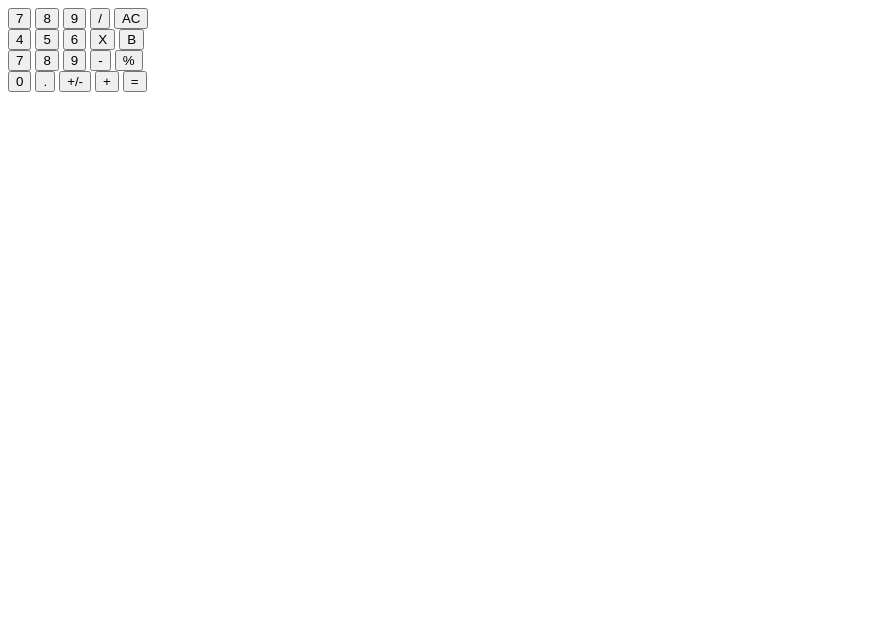
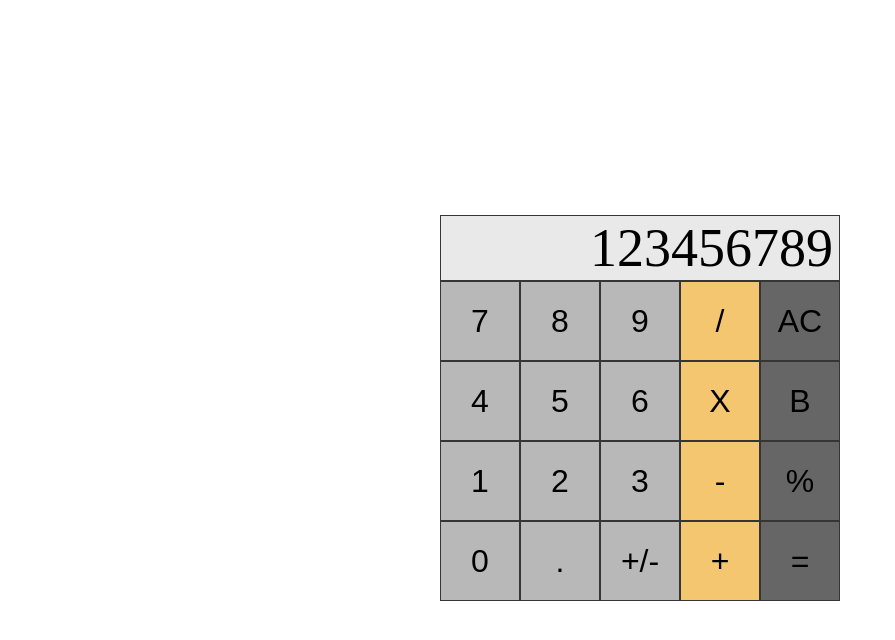
Before and after one commit to rdbarker/calculator, a plain HTML site: page index.html in a window 1280 px wide. Shown: the whole page, without its empty margins (0-895 px from the left). Drawn offline with Linux system fonts and the light colour scheme.

Commit message:
basic styling

```diff
--- a/index.html
+++ b/index.html
@@ -10,29 +10,29 @@
 </head>
 <body>
     <div class="wrapper">
-        <div class="screen"></div>
-        <div class="row1">
+        <div class="screen">123456789</div>
+        <div class="row">
             <button class="button-number" id="button7">7</button>
             <button class="button-number" id="button8">8</button>
             <button class="button-number" id="button9">9</button>
             <button class="button-operator" id="buttonDivide">/</button>
             <button class="button-function" id="buttonClear">AC</button>
         </div>
-        <div class="row2">
+        <div class="row">
             <button class="button-number" id="button4">4</button>
             <button class="button-number" id="button5">5</button>
             <button class="button-number" id="button6">6</button>
             <button class="button-operator" id="buttonTimes">X</button>
             <button class="button-function" id="buttonBack">B</button>
         </div>
-        <div class="row3">
-            <button class="button-number" id="button1">7</button>
-            <button class="button-number" id="button2">8</button>
-            <button class="button-number" id="button3">9</button>
+        <div class="row">
+            <button class="button-number" id="button1">1</button>
+            <button class="button-number" id="button2">2</button>
+            <button class="button-number" id="button3">3</button>
             <button class="button-operator" id="buttonMinus">-</button>
             <button class="button-function" id="buttonPercent">%</button>
         </div>
-        <div class="row4">
+        <div class="row">
             <button class="button-number" id="button0">0</button>
             <button class="button-number" id="buttonPeriod">.</button>
             <button class="button-number" id="buttonNegative">+/-</button>
--- a/style.css
+++ b/style.css
@@ -0,0 +1,46 @@
+body{
+    display: flex;
+    align-items: center;
+    justify-content: center;
+    height: 100vh;
+}
+.wrapper{
+    display: flex;
+    flex-direction: column;
+    width: 400px;
+}
+
+.screen{
+    height: 52px;
+    font-size: 54px;
+    background-color: rgb(233, 233, 233);
+    display: flex;
+    align-items: center;
+    justify-content: flex-end;
+    padding: 6px;
+    border: 1px solid rgb(53, 53, 53);
+}
+.row{
+    display: flex;
+
+}
+button{
+    margin: 0;
+    padding: 0;
+    border: 1px solid rgb(53, 53, 53);
+    width: 20%;
+    height: 80px;
+    font-size: 32px;
+}
+
+.button-number{
+    background-color: rgb(184, 184, 184);
+}
+
+.button-operator{
+    background-color: rgb(245, 198, 112);
+}
+
+.button-function{
+    background-color: rgb(102, 102, 102);
+}
```
